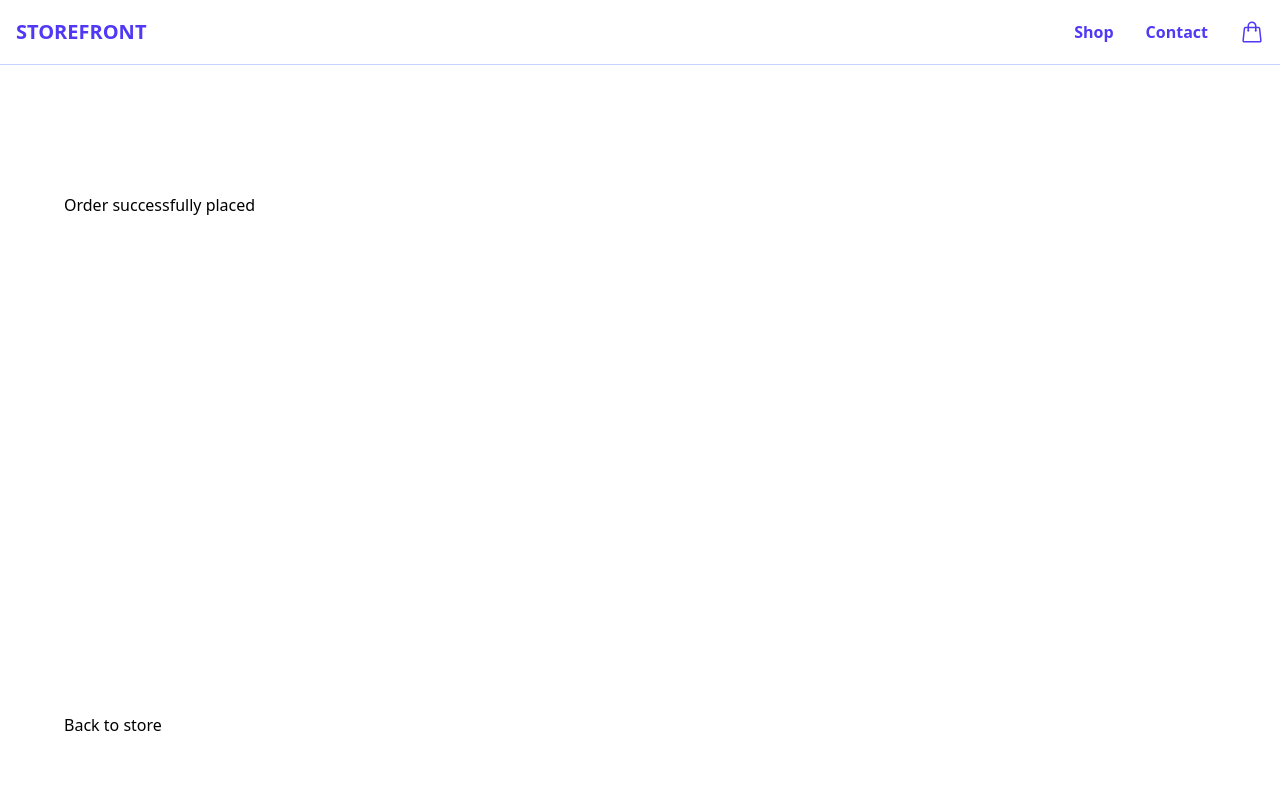
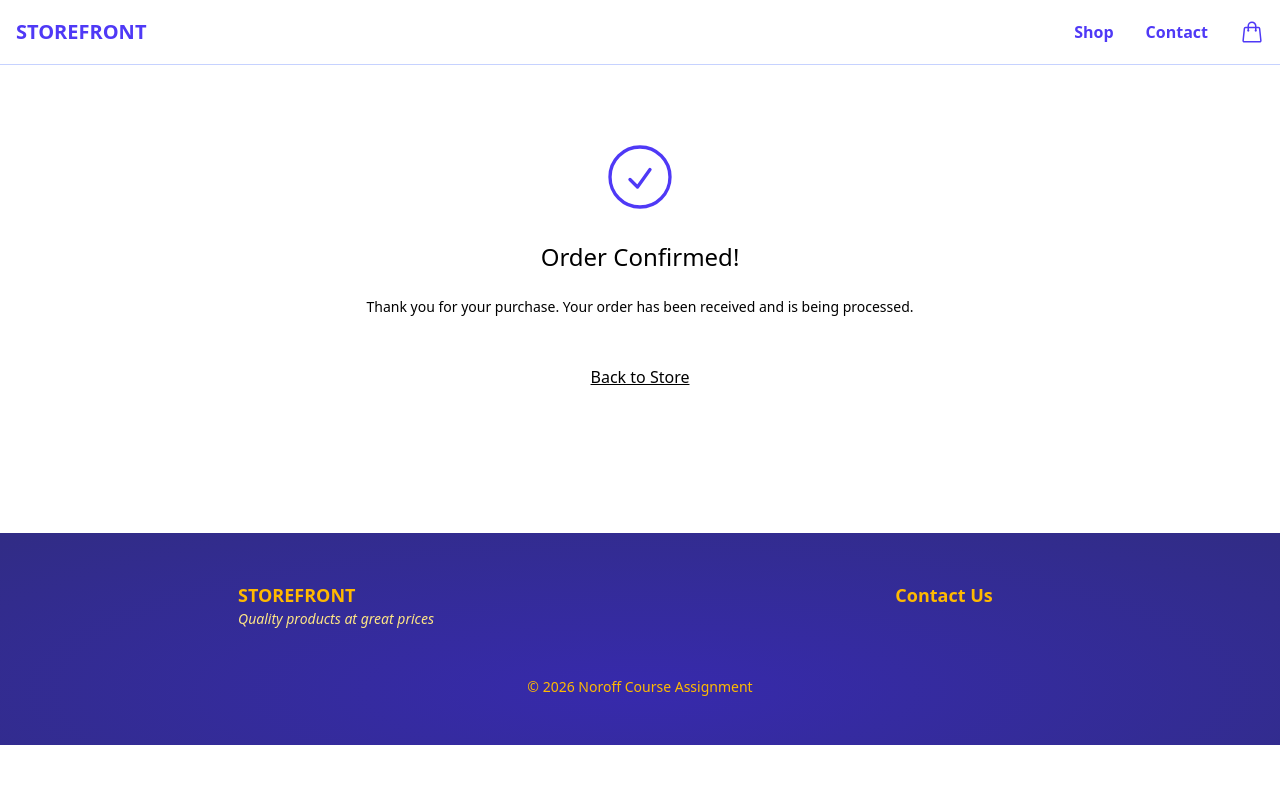
Before and after one commit to NoroffFEU/jsfw-2025-v1-tina-js-framework, a Next.js app in the folder storefront/: page /cart/checkout/success in a window 1280 px wide. Shown: the top 800 px of the page. Built offline with nearby package versions, Linux system fonts and the light colour scheme.

Commit message:
ADDS empty cart message to user if cart is empty

```diff
--- a/storefront/app/cart/checkout/success/page.tsx
+++ b/storefront/app/cart/checkout/success/page.tsx
@@ -1,17 +1,35 @@
-"use client"
+"use client";
 import Link from "next/link";
-export default  function CheckoutSuccessPage() {
-
-
+export default function CheckoutSuccessPage() {
   return (
-    <div>
-      <main className="flex min-h-screen w-full max-w-3xl flex-col items-center justify-between py-32 px-16 bg-white dark:bg-black sm:items-start">
-        <h1>Order successfully placed</h1>
-
-        <Link href="/"> Back to store </Link>
-
-
-      </main>
+    <div className="flex flex-col items-center justify-center gap-6 py-18  text-center">
+      <svg
+        xmlns="http://www.w3.org/2000/svg"
+        fill="none"
+        viewBox="0 0 24 24"
+        stroke-width="1"
+        stroke="currentColor"
+        className="size-20 text-indigo-600"
+      >
+        <path
+          stroke-linecap="round"
+          stroke-linejoin="round"
+          d="M9 12.75 11.25 15 15 9.75M21 12a9 9 0 1 1-18 0 9 9 0 0 1 18 0Z"
+        />
+      </svg>
+      <h1 className="text-2xl ">
+        Order Confirmed!
+      </h1>
+      <p className="text-sm">Thank you for your purchase. Your order has been received and is being
+        processed.</p>
+        <div className="py-6">
+      <Link
+        href="/"
+        className="underline hover:text-indigo-600 "
+      >
+        Back to Store
+      </Link>
+      </div>
     </div>
   );
 }
--- a/storefront/app/cart/page.tsx
+++ b/storefront/app/cart/page.tsx
@@ -1,19 +1,50 @@
-"use client"
+"use client";
 import CartItemHandler from "@/components/cart/CartItem";
 import CartSummary from "@/components/cart/CartSummary";
 import { useCartStore } from "@/stores/cartStore";
-
+import Link from "next/link";
 
 export default function CartPage() {
+  const items = useCartStore((state) => state.items);
+  return (
+    <div className="">
+      {items.length === 0 ? (
+        <div className="flex flex-col items-center justify-center gap-6 py-18  text-center">
+          <svg
+            xmlns="http://www.w3.org/2000/svg"
+            fill="none"
+            viewBox="0 0 24 24"
+            stroke-width="1"
+            stroke="currentColor"
+            className="size-20 text-indigo-600"
+          >
+            <path
+              stroke-linecap="round"
+              stroke-linejoin="round"
+              d="M15.75 10.5V6a3.75 3.75 0 1 0-7.5 0v4.5m11.356-1.993 1.263 12c.07.665-.45 1.243-1.119 1.243H4.25a1.125 1.125 0 0 1-1.12-1.243l1.264-12A1.125 1.125 0 0 1 5.513 7.5h12.974c.576 0 1.059.435 1.119 1.007ZM8.625 10.5a.375.375 0 1 1-.75 0 .375.375 0 0 1 .75 0Zm7.5 0a.375.375 0 1 1-.75 0 .375.375 0 0 1 .75 0Z"
+            />
+          </svg>
 
-
-const items = useCartStore((state) => state.items);
-    return (
-      <div className="m-12">
-        <h1 className="text-2xl text-black-800 font-bold mb-6 ">My Cart</h1>
-         {items.map((item)=>
-        <CartItemHandler key={item.id} item={item} />)}
-        <CartSummary />
-
-      </div>
-    )}
+          <h2 className="text-2xl"> Cart is currently empty!</h2>
+          <p className="text-sm">
+            Please check out the product page to add items to your cart.
+          </p>
+          <div className="py-6">
+            <Link href="shop/" className="underline hover:text-indigo-600 ">
+              Back to Store
+            </Link>
+          </div>
+        </div>
+      ) : (
+        <>
+          {" "}
+          <h1 className="text-2xl text-black font-bold mb-6 ">My Cart</h1>
+          {items.map((item) => (
+            <CartItemHandler key={item.id} item={item} />
+          ))}
+          <CartSummary />
+        </>
+      )}
+    </div>
+  );
+}
--- a/storefront/components/cart/CartItem.tsx
+++ b/storefront/components/cart/CartItem.tsx
@@ -10,6 +10,9 @@ interface CartItemProp {
 export default function CartItemHandler({ item }: CartItemProp) {
   const updateQuantity = useCartStore((state) => state.updateQuantity);
   const removeItem = useCartStore((state) => state.removeItem);
+
+
+
   return (
     <div className="flex items-center gap-4 py-4 p-8 bg-indigo-100 mb-6">
       <div className="flex flex-1 flex-col gap-1">
```
